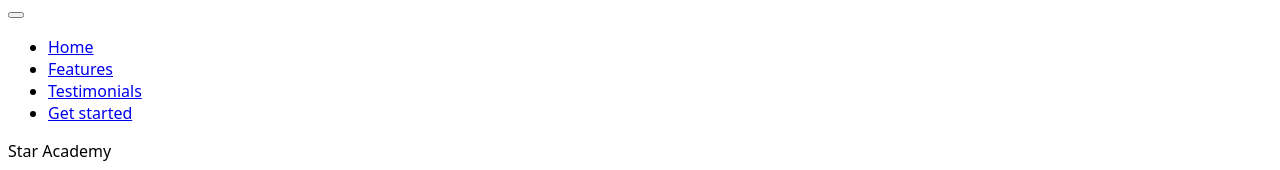
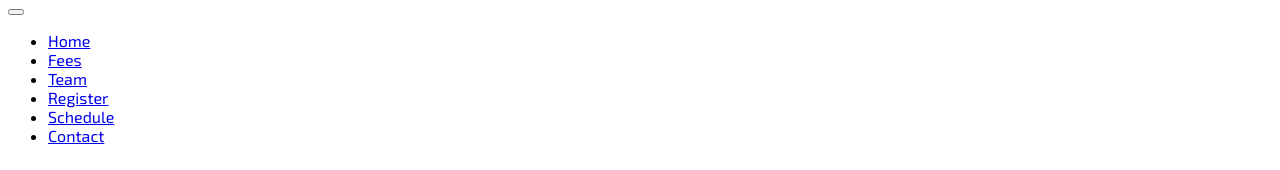
Before and after one commit to Mgrdich/star_academy, an Astro site: page / in a window 1280 px wide. Shown: the part 1396-1566 px from the top of the page. Built offline with nearby package versions, Linux system fonts and the light colour scheme; Astro itself is replaced by a stand-in of ours.

Commit message:
Sections Creation + Code fixes

```diff
--- /dev/null
+++ b/src/components/Contact.astro
@@ -0,0 +1,3 @@
+---
+
+---
--- /dev/null
+++ b/src/components/Fees.astro
@@ -0,0 +1,5 @@
+---
+
+---
+
+<section id="fees" class="pb-12 pt-20 lg:pb-[90px] lg:pt-[120px]"></section>
--- /dev/null
+++ b/src/components/Footer.astro
@@ -0,0 +1,7 @@
+---
+
+---
+
+<footer class="py-10">
+  <div class="container mx-auto text-center"></div>
+</footer>
--- a/src/components/Header.astro
+++ b/src/components/Header/Header.astro
@@ -1,3 +1,7 @@
+---
+import HeaderElement from "./HeaderElement.astro";
+---
+
 <header
   x-data="{navbarOpen: false}"
   class="sticky left-0 top-0 z-50 w-full bg-white"
@@ -28,41 +32,18 @@
             x-transition=""
             :class="!navbarOpen && 'hidden'"
             id="navbarCollapse"
-            class="absolute right-4 top-full w-full max-w-[350px] rounded-lg bg-white px-6 py-5 shadow transition-all lg:static lg:block lg:w-full lg:max-w-full lg:bg-transparent lg:px-0 lg:shadow-none xl:ml-11"
+            class="absolute right-4 top-full w-full max-w-[350px]
+            rounded-lg bg-white px-6 py-5 shadow transition-all lg:static
+            lg:block lg:w-full lg:max-w-full lg:bg-transparent lg:px-0
+            lg:shadow-none xl:ml-11"
           >
             <ul class="block lg:flex">
-              <li>
-                <a
-                  href="#home"
-                  class="flex py-2 text-base font-medium text-black hover:text-primary lg:ml-10 lg:inline-flex"
-                >
-                  Home
-                </a>
-              </li>
-              <li>
-                <a
-                  href="#features"
-                  class="flex py-2 text-base font-medium text-black hover:text-primary lg:ml-10 lg:inline-flex"
-                >
-                  Features
-                </a>
-              </li>
-              <li>
-                <a
-                  href="#testimonials"
-                  class="flex py-2 text-base font-medium text-black hover:text-primary lg:ml-10 lg:inline-flex"
-                >
-                  Testimonials
-                </a>
-              </li>
-              <li>
-                <a
-                  href="#getstarted"
-                  class="flex py-2 text-base font-medium text-black hover:text-primary lg:ml-10 lg:inline-flex"
-                >
-                  Get started
-                </a>
-              </li>
+              <HeaderElement href="#home">Home</HeaderElement>
+              <HeaderElement href="#fees">Fees</HeaderElement>
+              <HeaderElement href="#team">Team</HeaderElement>
+              <HeaderElement href="#register">Register</HeaderElement>
+              <HeaderElement href="#schedule">Schedule</HeaderElement>
+              <HeaderElement href="#contact">Contact</HeaderElement>
             </ul>
           </nav>
         </div>
--- /dev/null
+++ b/src/components/Header/HeaderElement.astro
@@ -0,0 +1,16 @@
+---
+interface Props {
+  href: string;
+}
+
+const { href } = Astro.props;
+---
+
+<li>
+  <a
+    href={href}
+    class="flex py-2 text-xl font-medium text-black hover:text-primary lg:ml-10 lg:inline-flex"
+  >
+    <slot />
+  </a>
+</li>
--- /dev/null
+++ b/src/components/Home.astro
@@ -0,0 +1,9 @@
+---
+
+---
+
+<section
+  id="home"
+  class="relative bg-white pb-[110px] pt-[120px] lg:pt-[150px]"
+>
+</section>
--- /dev/null
+++ b/src/components/Register.astro
@@ -0,0 +1,3 @@
+---
+
+---
--- /dev/null
+++ b/src/components/Schedule.astro
@@ -0,0 +1,3 @@
+---
+
+---
--- /dev/null
+++ b/src/components/Team.astro
@@ -0,0 +1,3 @@
+---
+
+---
--- a/src/pages/index.astro
+++ b/src/pages/index.astro
@@ -1,11 +1,29 @@
 ---
 import Layout from "../layouts/Layout.astro";
-import Header from "../components/Header.astro";
+import Header from "../components/Header/Header.astro";
+import Home from "../components/Home.astro";
+import Fees from "../components/Fees.astro";
+import Team from "../components/Team.astro";
+import Footer from "../components/Footer.astro";
+import Contact from "../components/Contact.astro";
+import Schedule from "../components/Schedule.astro";
+import Register from "../components/Register.astro";
 ---
 
 <Layout title="Star Academy">
-  <main>
-    <Header />
-    <div class="text-center text-4xl">Star Academy</div>
-  </main>
+  <Header />
+  <Home />
+  <Fees />
+  <Team />
+  <Schedule />
+  <Register />
+  <Contact />
+  <Footer />
 </Layout>
+
+<style is:global>
+  @import url("https://fonts.googleapis.com/css2?family=Exo+2:ital,wght@0,100..900;1,100..900&display=swap");
+  body {
+    font-family: "Exo 2", sans-serif;
+  }
+</style>
```
Also changed, not shown: src/components/Title.astro (deleted, +0 -11 lines).
